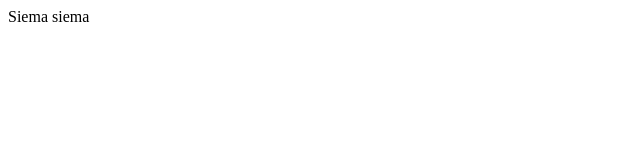
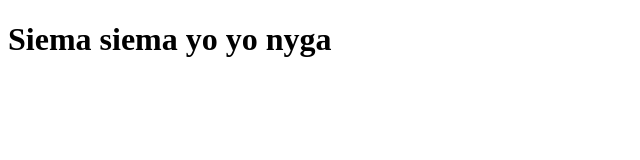
Before and after one commit to PolakEryk/pierwszy-krok, a plain HTML site: page index.html in a window 1280 px wide. Shown: the whole page, without its empty margins (0-640 px from the left). Drawn offline with Linux system fonts and the light colour scheme.

Commit message:
Modified README.md and index.html!

```diff
--- a/index.html
+++ b/index.html
@@ -1,8 +1,13 @@
 <!DOCTYPE HTML>
-<html>
+<html lang="pl">
 <head>
+					<meta charset="utf-8">
+					<meta name="viewport" content="width=divice-width, initial-scale=1">
+					<title>Fisrt step in my live</title>
 </head>
 <body>
-Siema siema
+					<div>
+								<h1>Siema siema yo yo nyga</h1>
+					</div>
 </body>
 </html>
```
Also changed, not shown: 1 other file.
